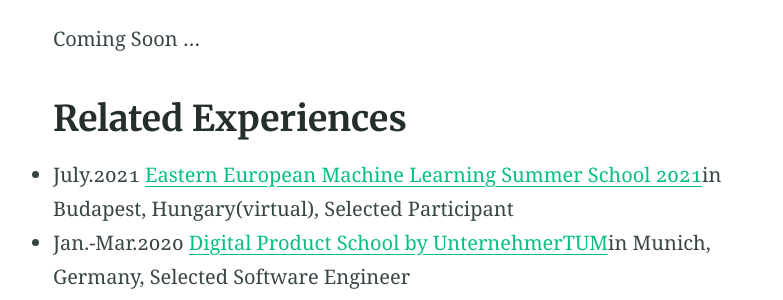
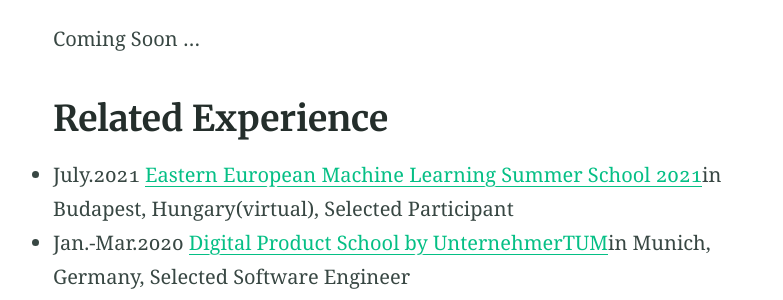
Before and after one commit to NaosFabrik/NaosFabrik.github.io, a Jekyll site: the page built from elements.md, in a window 1280 px wide. Shown: the part 584-884 px from the top of the page, without its empty margins (230-1013 px from the left). Built offline with Jekyll 4.4.1, drawn with Linux system fonts in a browser that asks for light colours.

Commit message:
Update elements.md

```diff
--- a/elements.md
+++ b/elements.md
@@ -16,7 +16,7 @@ excerpt: "Research Interest"
 ## Publication
 Coming Soon ...
 
-## Related Experiences
+## Related Experience
 * July.2021 [Eastern European Machine Learning Summer School 2021](https://www.eeml.eu/home)in Budapest, Hungary(virtual), Selected Participant
 * Jan.-Mar.2020 [Digital Product School by UnternehmerTUM](https://digitalproductschool.io/)in Munich, Germany, Selected Software Engineer
 * Sep.2019 [Huawei Seeds for the Future Program 2019](https://www.huawei.com/minisite/seeds-for-the-future/index.html)in Beijin and Shenzhen, China, Selected Delegate
```
